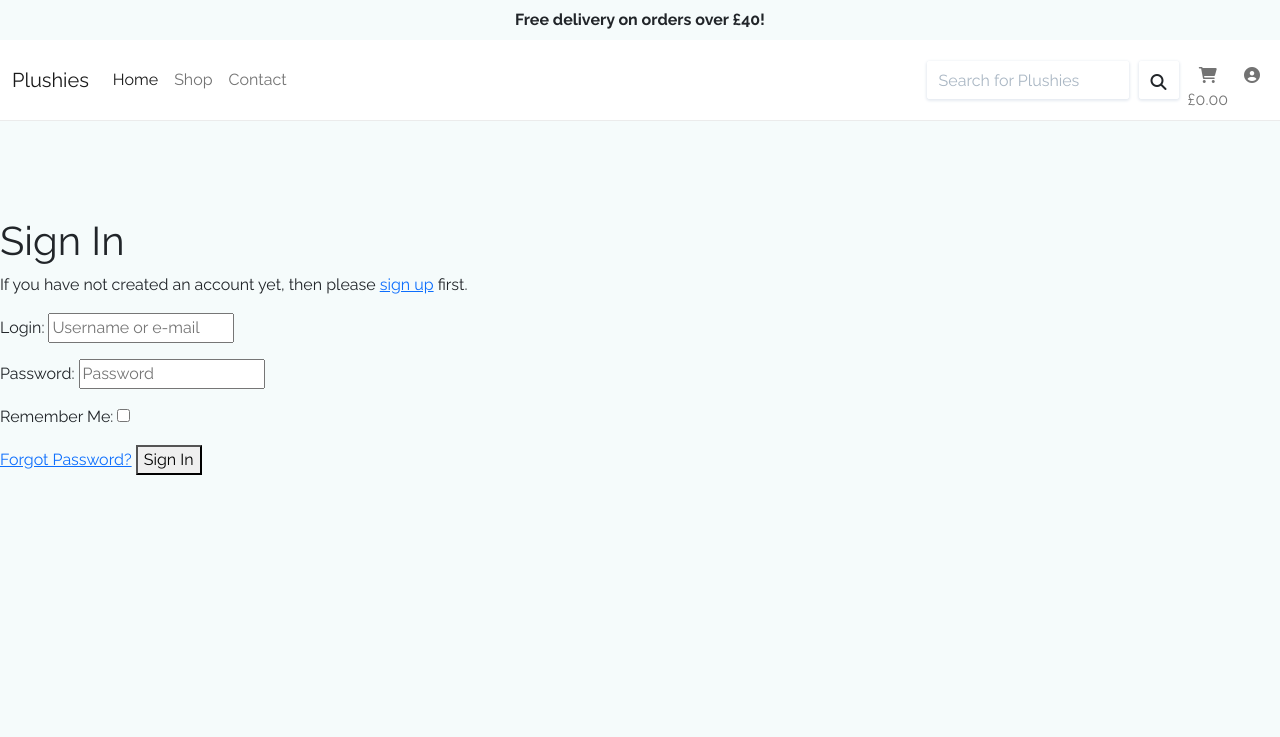
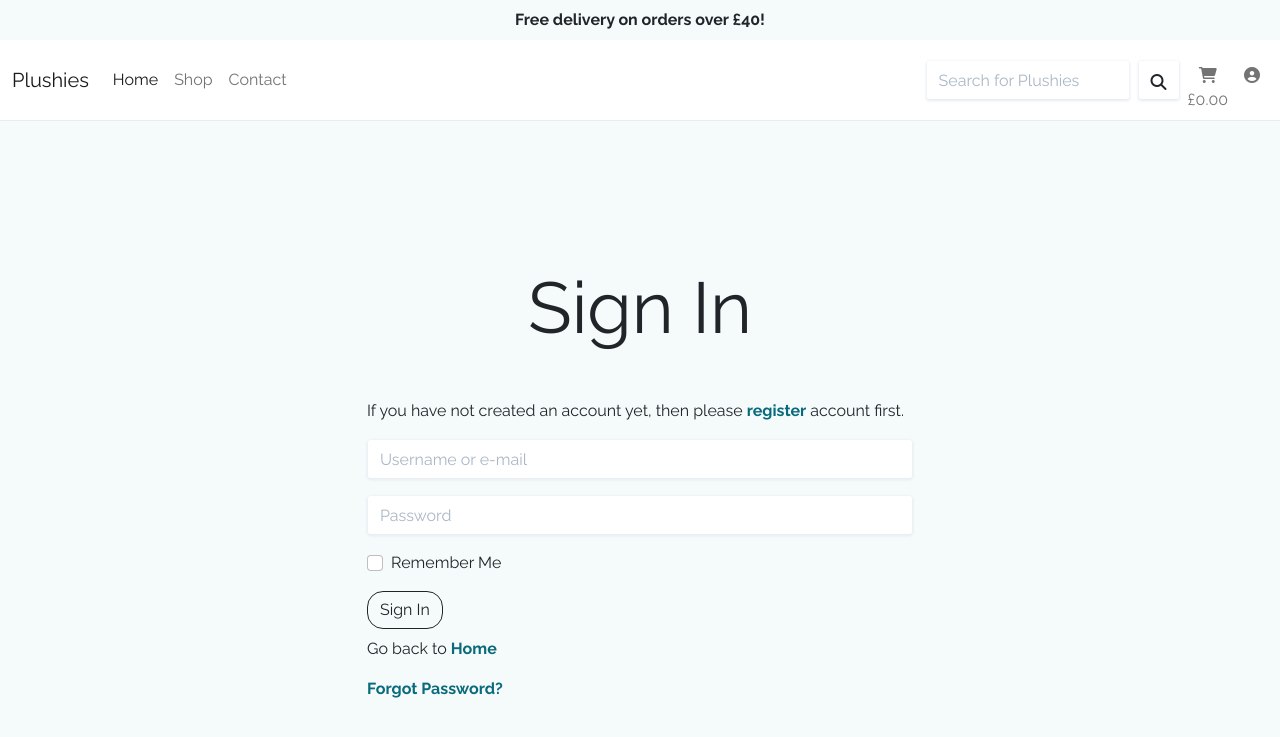
Before and after one commit to KlaudiaMatysiak/plushies, a Django app: page /accounts/login/ in a window 1280 px wide. Shown: the top 737 px of the page. Run offline with Django 3.2, Linux system fonts and the light colour scheme; some libraries are stand-ins or nearby versions.

Commit message:
Add inner blocks and styling classes in the allauth templates

```diff
--- a/templates/allauth/account/account_inactive.html
+++ b/templates/allauth/account/account_inactive.html
@@ -4,8 +4,8 @@
 
 {% block head_title %}{% trans "Account Inactive" %}{% endblock %}
 
-{% block content %}
-<h1>{% trans "Account Inactive" %}</h1>
+{% block inner_content %}
+<h1 class="display-2 text-center mt-5 mb-5">{% trans "Account Inactive" %}</h1>
 
 <p>{% trans "This account is inactive." %}</p>
 {% endblock %}
--- a/templates/allauth/account/base.html
+++ b/templates/allauth/account/base.html
@@ -1 +1,14 @@
 {% extends "base.html" %}
+
+{% block content %}
+<div class="container">
+    <div class="row justify-content-center">
+        <div class="col-12 col-lg-6">
+            <div class="allauth-inner-content">
+                {% block inner_content %}
+                {% endblock %}
+            </div>
+        </div>
+    </div>
+</div>
+{% endblock %}
--- a/templates/allauth/account/email_confirm.html
+++ b/templates/allauth/account/email_confirm.html
@@ -6,8 +6,8 @@
 {% block head_title %}{% trans "Confirm E-mail Address" %}{% endblock %}
 
 
-{% block content %}
-<h1>{% trans "Confirm E-mail Address" %}</h1>
+{% block inner_content %}
+<h1 class="display-2 text-center mt-5 mb-5">{% trans "Confirm E-mail Address" %}</h1>
 
 {% if confirmation %}
 
@@ -17,7 +17,7 @@
 
 <form method="post" action="{% url 'account_confirm_email' confirmation.key %}">
 {% csrf_token %}
-    <button type="submit">{% trans 'Confirm' %}</button>
+    <button class="btn btn-outline-dark rounded-4" type="submit">{% trans 'Confirm' %}</button>
 </form>
 
 {% else %}
--- a/templates/allauth/account/login.html
+++ b/templates/allauth/account/login.html
@@ -5,9 +5,9 @@
 
 {% block head_title %}{% trans "Sign In" %}{% endblock %}
 
-{% block content %}
+{% block inner_content %}
 
-<h1>{% trans "Sign In" %}</h1>
+<h1 class="display-2 text-center mt-5 mb-5">{% trans "Sign In" %}</h1>
 
 {% get_providers as socialaccount_providers %}
 
@@ -30,17 +30,22 @@ for a {{ site_name }} account and sign in below:{% endblocktrans %}</p>
 
 {% else %}
 <p>{% blocktrans %}If you have not created an account yet, then please
-<a href="{{ signup_url }}">sign up</a> first.{% endblocktrans %}</p>
+<a href="{{ signup_url }}">register</a> account first.{% endblocktrans %}</p>
 {% endif %}
 
 <form class="login" method="POST" action="{% url 'account_login' %}">
   {% csrf_token %}
-  {{ form.as_p }}
+  {{ form|crispy }}
   {% if redirect_field_value %}
   <input type="hidden" name="{{ redirect_field_name }}" value="{{ redirect_field_value }}" />
   {% endif %}
-  <a class="button secondaryAction" href="{% url 'account_reset_password' %}">{% trans "Forgot Password?" %}</a>
-  <button class="primaryAction" type="submit">{% trans "Sign In" %}</button>
+  <button class="primaryAction btn btn-outline-dark rounded-4" type="submit">{% trans "Sign In" %}</button>
+  <p class="mt-2">
+    Go back to
+    <a href="{% url 'home' %}">Home</a>
+  </p>
+  <p class="mt-2 ">
+    <a class="button secondaryAction" href="{% url 'account_reset_password' %}">{% trans "Forgot Password?" %}</a>
+  </p>
 </form>
-
 {% endblock %}
--- a/templates/allauth/account/logout.html
+++ b/templates/allauth/account/logout.html
@@ -4,8 +4,8 @@
 
 {% block head_title %}{% trans "Sign Out" %}{% endblock %}
 
-{% block content %}
-<h1>{% trans "Sign Out" %}</h1>
+{% block inner_content %}
+<h1 class="display-2 text-center mt-5 mb-5">{% trans "Sign Out" %}</h1>
 
 <p>{% trans 'Are you sure you want to sign out?' %}</p>
 
@@ -14,7 +14,7 @@
   {% if redirect_field_value %}
   <input type="hidden" name="{{ redirect_field_name }}" value="{{ redirect_field_value }}"/>
   {% endif %}
-  <button type="submit">{% trans 'Sign Out' %}</button>
+  <button class="btn btn-outline-dark rounded-4" type="submit">{% trans 'Sign Out' %}</button>
 </form>
 
 
--- a/templates/allauth/account/password_change.html
+++ b/templates/allauth/account/password_change.html
@@ -4,12 +4,12 @@
 
 {% block head_title %}{% trans "Change Password" %}{% endblock %}
 
-{% block content %}
-    <h1>{% trans "Change Password" %}</h1>
+{% block inner_content %}
+    <h1 class="display-2 text-center mt-5 mb-5">{% trans "Change Password" %}</h1>
 
     <form method="POST" action="{% url 'account_change_password' %}" class="password_change">
         {% csrf_token %}
         {{ form.as_p }}
-        <button type="submit" name="action">{% trans "Change Password" %}</button>
+        <button class="btn btn-outline-dark rounded-4" type="submit" name="action">{% trans "Change Password" %}</button>
     </form>
 {% endblock %}
--- a/templates/allauth/account/password_reset_done.html
+++ b/templates/allauth/account/password_reset_done.html
@@ -5,8 +5,8 @@
 
 {% block head_title %}{% trans "Password Reset" %}{% endblock %}
 
-{% block content %}
-    <h1>{% trans "Password Reset" %}</h1>
+{% block inner_content %}
+    <h1 class="display-2 text-center mt-5 mb-5">{% trans "Password Reset" %}</h1>
 
     {% if user.is_authenticated %}
     {% include "account/snippets/already_logged_in.html" %}
--- a/templates/allauth/account/password_reset_from_key_done.html
+++ b/templates/allauth/account/password_reset_from_key_done.html
@@ -3,7 +3,7 @@
 {% load i18n %}
 {% block head_title %}{% trans "Change Password" %}{% endblock %}
 
-{% block content %}
-    <h1>{% trans "Change Password" %}</h1>
+{% block inner_content %}
+    <h1 class="display-2 text-center mt-5 mb-5">{% trans "Change Password" %}</h1>
     <p>{% trans 'Your password is now changed.' %}</p>
 {% endblock %}
--- a/templates/allauth/account/signup_closed.html
+++ b/templates/allauth/account/signup_closed.html
@@ -4,8 +4,8 @@
 
 {% block head_title %}{% trans "Sign Up Closed" %}{% endblock %}
 
-{% block content %}
-<h1>{% trans "Sign Up Closed" %}</h1>
+{% block inner_content %}
+<h1 class="display-2 text-center mt-5 mb-5">{% trans "Sign Up Closed" %}</h1>
 
 <p>{% trans "We are sorry, but the sign up is currently closed." %}</p>
 {% endblock %}
--- a/templates/allauth/account/verification_sent.html
+++ b/templates/allauth/account/verification_sent.html
@@ -4,8 +4,8 @@
 
 {% block head_title %}{% trans "Verify Your E-mail Address" %}{% endblock %}
 
-{% block content %}
-    <h1>{% trans "Verify Your E-mail Address" %}</h1>
+{% block inner_content %}
+    <h1 class="display-4 text-center mt-5 mb-5">{% trans "Verify Your E-mail Address" %}</h1>
 
     <p>{% blocktrans %}We have sent an e-mail to you for verification. Follow the link provided to finalize the signup process. Please contact us if you do not receive it within a few minutes.{% endblocktrans %}</p>
 
--- a/templates/allauth/account/verified_email_required.html
+++ b/templates/allauth/account/verified_email_required.html
@@ -4,8 +4,8 @@
 
 {% block head_title %}{% trans "Verify Your E-mail Address" %}{% endblock %}
 
-{% block content %}
-<h1>{% trans "Verify Your E-mail Address" %}</h1>
+{% block inner_content %}
+<h1 class="display-2 text-center mt-5 mb-5">{% trans "Verify Your E-mail Address" %}</h1>
 
 {% url 'account_email' as email_url %}
 
```
Also changed, not shown: templates/allauth/account/email.html (+5 -5 lines), templates/allauth/account/password_reset.html (+4 -4 lines), templates/allauth/account/password_reset_from_key.html (+4 -4 lines), templates/allauth/account/password_set.html (+4 -4 lines), templates/allauth/account/signup.html (+4 -4 lines).
